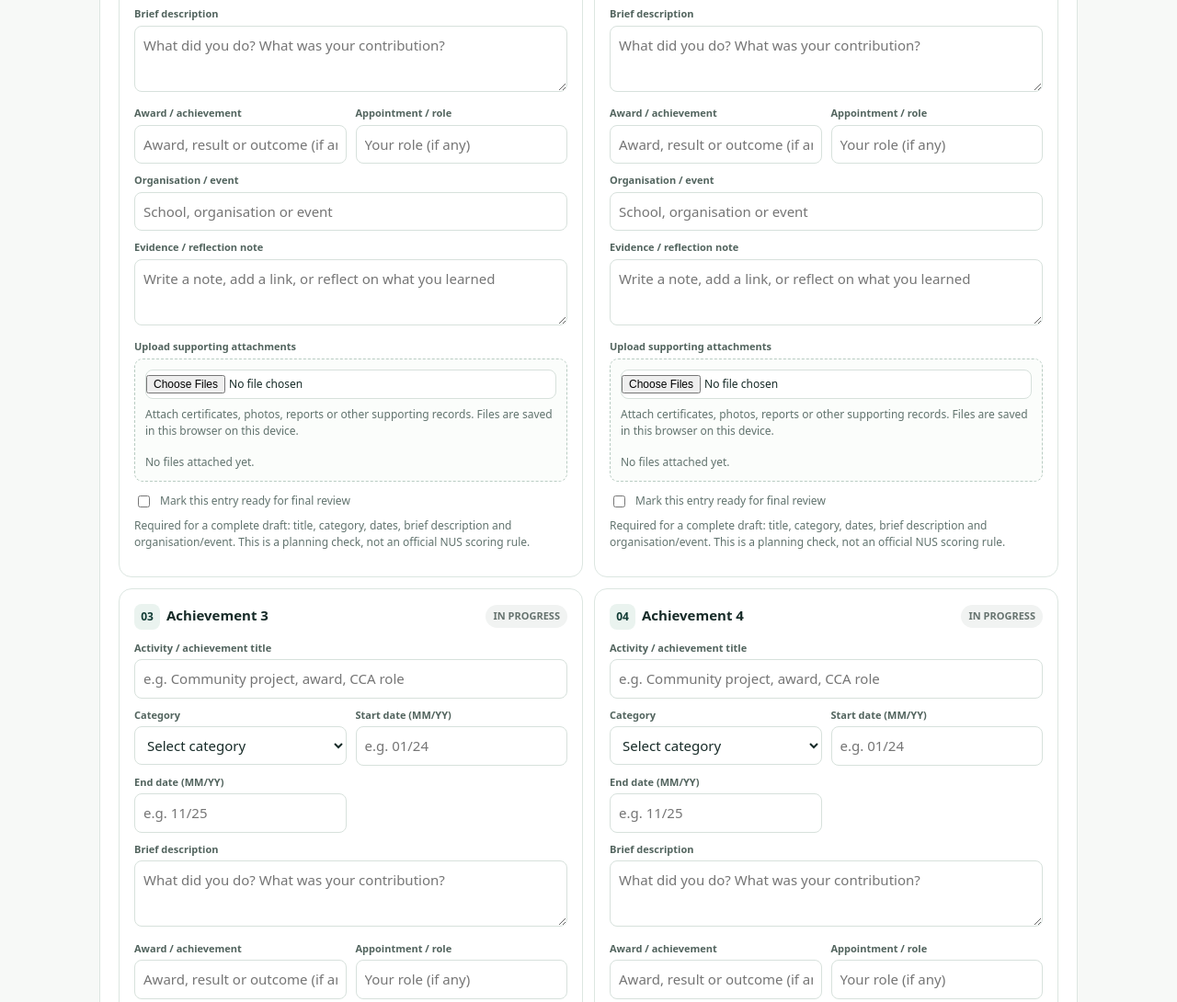
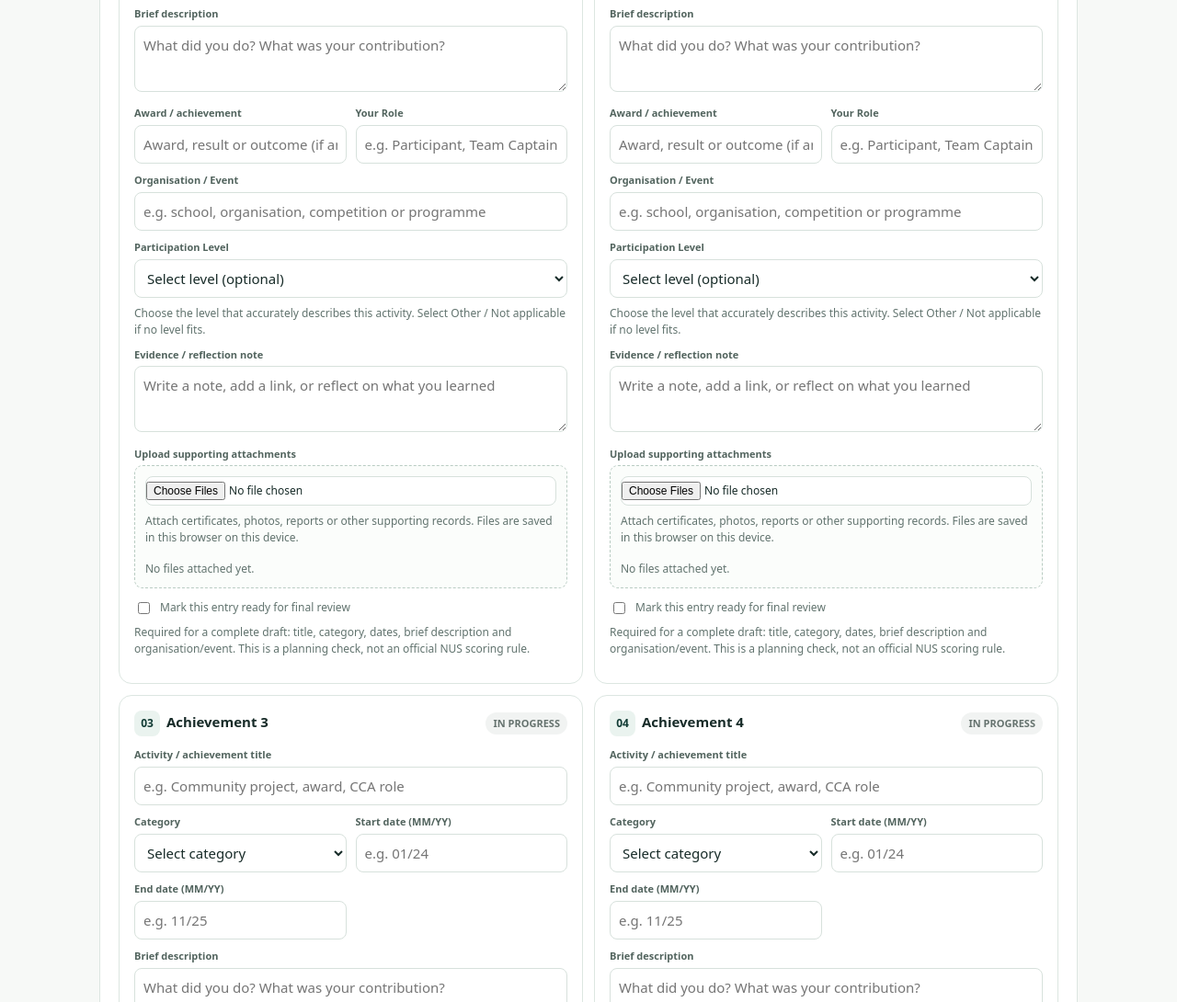
Before and after one commit to aplusachiever3/nusplanning, a plain HTML site: page index.html in a window 1280 px wide. Shown: the part 1070-2160 px from the top of the page at 92% size. Drawn offline with Linux system fonts and the light colour scheme.

Commit message:
Add participation level to achievement planner

```diff
--- a/index.html
+++ b/index.html
@@ -61,11 +61,11 @@
 'use strict';
 const KEY='nusmedicine-top10-v1';
 const categories=['Awards','Sports','School CCA','Community Involvement','Performance / Production','National Service','Research','Others'];
-const blank=()=>({title:'',category:'',start:'',end:'',description:'',award:'',appointment:'',organisation:'',evidence:'',attachments:[],ready:false});
+const blank=()=>({title:'',category:'',start:'',end:'',description:'',award:'',appointment:'',organisation:'',participationLevel:'',evidence:'',attachments:[],ready:false});
 let data=Array.from({length:10},blank);
 let checks={};
 const $=id=>document.getElementById(id);
-function load(){try{const raw=localStorage.getItem(KEY);if(raw){const saved=JSON.parse(raw);if(Array.isArray(saved.data))data=data.map((x,i)=>{const item=Object.assign(x,saved.data[i]||{});['title','category','start','end','description','award','appointment','organisation','evidence'].forEach(k=>{if(item[k]===null||item[k]===undefined)item[k]='';else item[k]=String(item[k]);});if(!Array.isArray(item.attachments))item.attachments=[];item.ready=!!item.ready;return item;});checks=saved.checks&&typeof saved.checks==='object'?saved.checks:{};}}catch(e){console.warn('Saved planner data could not be loaded.',e);}}
+function load(){try{const raw=localStorage.getItem(KEY);if(raw){const saved=JSON.parse(raw);if(Array.isArray(saved.data))data=data.map((x,i)=>{const item=Object.assign(x,saved.data[i]||{});['title','category','start','end','description','award','appointment','organisation','participationLevel','evidence'].forEach(k=>{if(item[k]===null||item[k]===undefined)item[k]='';else item[k]=String(item[k]);});if(!Array.isArray(item.attachments))item.attachments=[];item.ready=!!item.ready;return item;});checks=saved.checks&&typeof saved.checks==='object'?saved.checks:{};}}catch(e){console.warn('Saved planner data could not be loaded.',e);}}
 function save(){try{localStorage.setItem(KEY,JSON.stringify({data,checks,updatedAt:new Date().toISOString()}));}catch(e){alert('This browser could not save your changes. Please export a backup.');}}
 function escapeHtml(v){return String(v==null?'':v).replace(/[&<>"']/g,function(ch){return ch==='&'?'&amp;':ch==='<'?'&lt;':ch==='>'?'&gt;':ch==='"'?'&quot;':'&#39;';});}
 function isComplete(x){return Boolean(x.title.trim()&&x.category&&x.start&&x.end&&x.description.trim()&&x.organisation.trim());}
@@ -76,8 +76,9 @@ field(i,'title','Activity / achievement title','text','e.g. Community project, a
 field(i,'start','Start date (MM/YY)','text','e.g. 01/24')+field(i,'end','End date (MM/YY)','text','e.g. 11/25')+
 field(i,'description','Brief description','textarea','What did you do? What was your contribution?','full')+
 field(i,'award','Award / achievement','text','Award, result or outcome (if any)')+
-field(i,'appointment','Appointment / role','text','Your role (if any)')+
-field(i,'organisation','Organisation / event','text','School, organisation or event','full')+
+field(i,'appointment','Your Role','text','e.g. Participant, Team Captain, Committee Member')+
+field(i,'organisation','Organisation / Event','text','e.g. school, organisation, competition or programme','full')+
+'<div class="field full"><label for="participationLevel-'+i+'">Participation Level</label><select id="participationLevel-'+i+'" data-i="'+i+'" data-k="participationLevel"><option value="">Select level (optional)</option>'+[['School / Class','School / Class'],['Inter-school','Inter-school'],['Zonal / Regional','Zonal / Regional'],['National','National'],['International','International'],['Community / Organisation','Community / Organisation'],['Other / Not applicable','Other / Not applicable']].map(o=>'<option value="'+o[0]+'" '+(x.participationLevel===o[0]?'selected':'')+'>'+o[1]+'</option>').join('')+'</select><div class="hint">Choose the level that accurately describes this activity. Select Other / Not applicable if no level fits.</div></div>'+
 field(i,'evidence','Evidence / reflection note','textarea','Write a note, add a link, or reflect on what you learned','full')+'<div class="field full"><label for="files-'+i+'">Upload supporting attachments</label><div class="attachments"><input id="files-'+i+'" type="file" multiple data-files-i="'+i+'" accept=".pdf,.doc,.docx,.jpg,.jpeg,.png,.webp,.txt,.ppt,.pptx,.xls,.xlsx"><div class="hint">Attach certificates, photos, reports or other supporting records. Files are saved in this browser on this device.</div><div class="file-list" id="file-list-'+i+'"></div></div></div>'+
 '</div><label class="checkrow"><input type="checkbox" data-i="'+i+'" data-k="ready" '+(x.ready?'checked':'')+'> Mark this entry ready for final review</label><p class="hint">Required for a complete draft: title, category, dates, brief description and organisation/event. This is a planning check, not an official NUS scoring rule.</p></article>').join('');
 data.forEach((x,i)=>renderAttachments(i));
@@ -99,7 +100,7 @@ function renderStats(){const complete=data.filter(isComplete).length,ready=data.
 function renderChecks(){const n=Object.values(checks).filter(Boolean).length;$('checkProgress').textContent=n+' of 6 final checks completed.';}
 function download(name,content,type){const blob=new Blob([content],{type:type}),url=URL.createObjectURL(blob),a=document.createElement('a');a.href=url;a.download=name;a.click();URL.revokeObjectURL(url);}
 $('export').addEventListener('click',async()=>{const backup={data,checks,exportedAt:new Date().toISOString(),attachmentNote:'Attachments are stored separately in this browser and are not included in this JSON backup. Download attached files individually before moving to another device.'};download('nus-medicine-top10-backup.json',JSON.stringify(backup,null,2),'application/json');});
-$('csv').addEventListener('click',()=>{const cols=['title','category','start','end','description','award','appointment','organisation','evidence','ready'];const quote=v=>'"'+String(v||'').replace(/"/g,'""')+'"';download('nus-medicine-top10.csv',[cols.join(','),...data.map(x=>cols.map(k=>quote(x[k])).join(','))].join(String.fromCharCode(13,10)),'text/csv;charset=utf-8;');});
+$('csv').addEventListener('click',()=>{const cols=['title','category','start','end','description','award','appointment','organisation','participationLevel','evidence','ready'];const quote=v=>'"'+String(v||'').replace(/"/g,'""')+'"';download('nus-medicine-top10.csv',[cols.join(','),...data.map(x=>cols.map(k=>quote(x[k])).join(','))].join(String.fromCharCode(13,10)),'text/csv;charset=utf-8;');});
 $('print').addEventListener('click',()=>window.print());
 $('reset').addEventListener('click',()=>{if(confirm('Clear all 10 entries and final checks from this browser? Export a backup first if needed.')){data=Array.from({length:10},blank);checks={};save();render();}});
 load();render();
```
